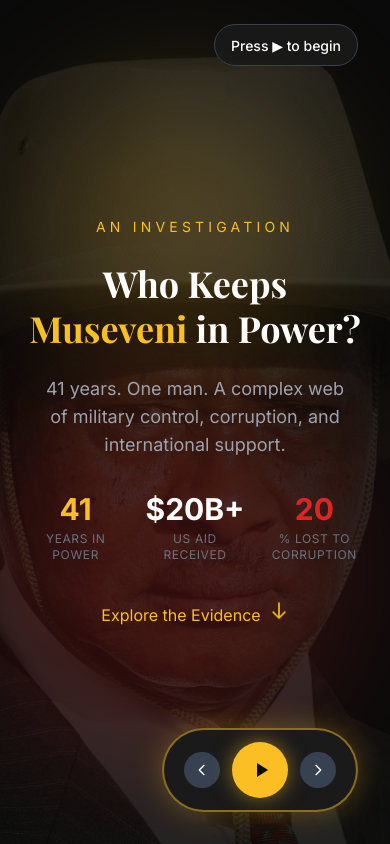
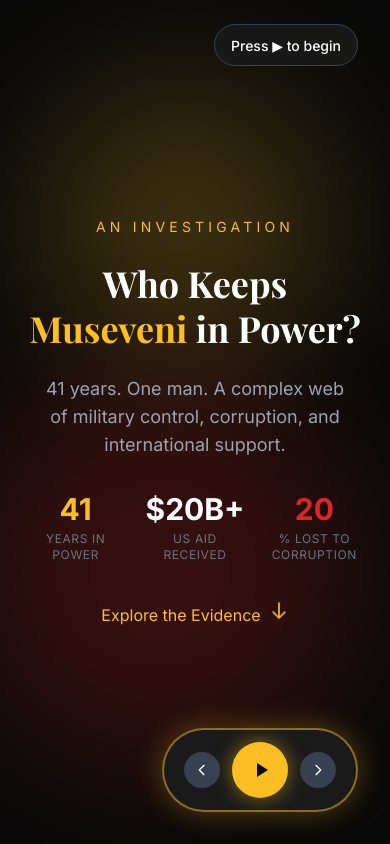
Before and after one commit to leonkalema/the-dutch-brief, a plain HTML site: page index.html in a window 390 px wide. Shown: the top 844 px of the page. Drawn offline with nearby package versions, Linux system fonts and the light colour scheme; grey boxes are pictures that could not be loaded.

Commit message:
Hide background image on mobile for better readability

```diff
--- a/index.html
+++ b/index.html
@@ -103,7 +103,7 @@
       <div class="absolute top-20 left-10 w-72 h-72 bg-uganda-gold/20 rounded-full blur-3xl"></div>
       <div class="absolute bottom-20 right-10 w-96 h-96 bg-uganda-red/20 rounded-full blur-3xl"></div>
     </div>
-    <div class="absolute left-0 top-0 h-full w-full md:w-1/2 opacity-10 md:opacity-20 pointer-events-none">
+    <div class="absolute left-0 top-0 h-full hidden md:block md:w-1/2 opacity-20 pointer-events-none">
       <img src="gray.png" alt="" class="h-full w-full object-cover object-center md:object-right">
     </div>
 
```
